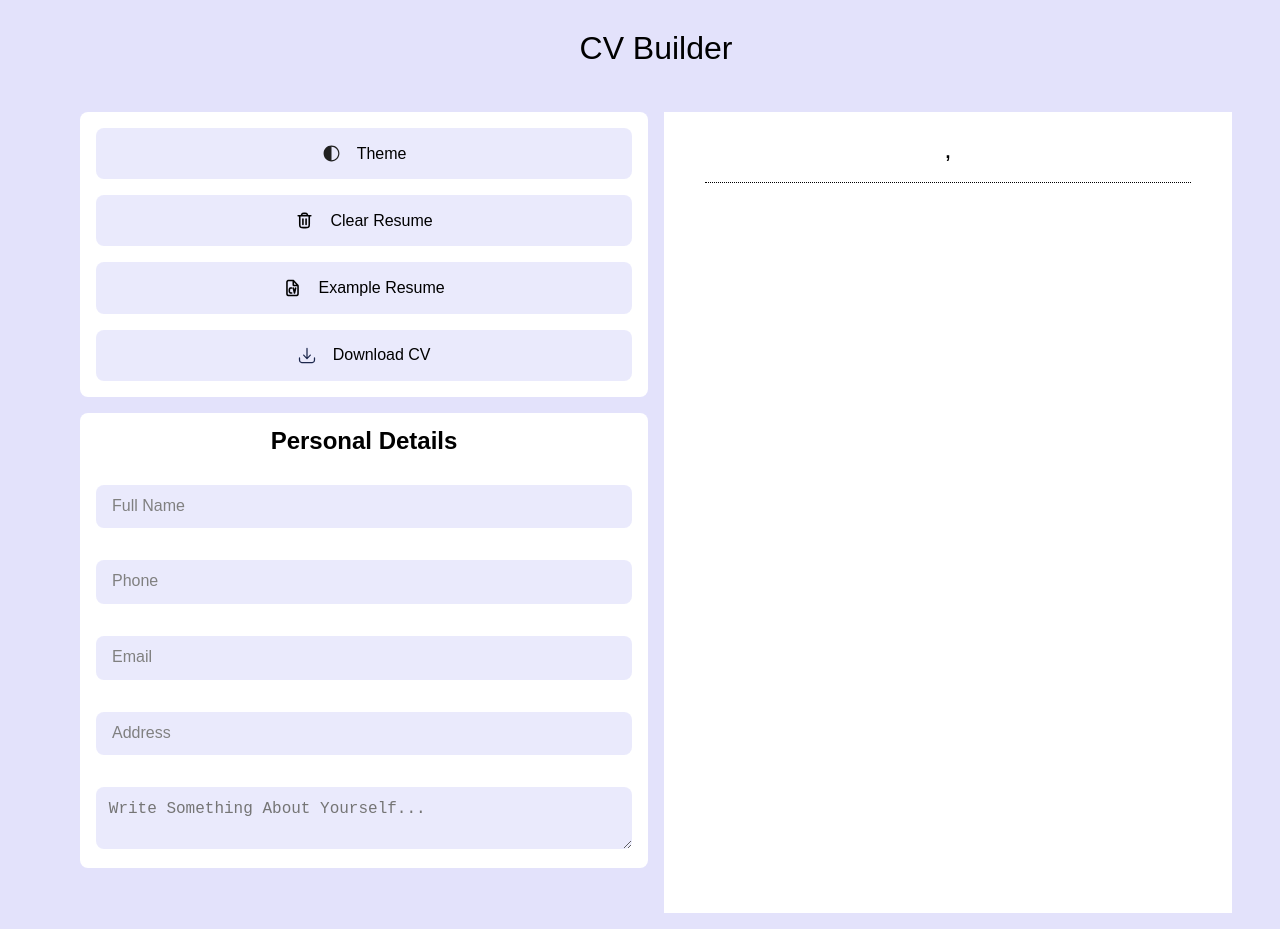
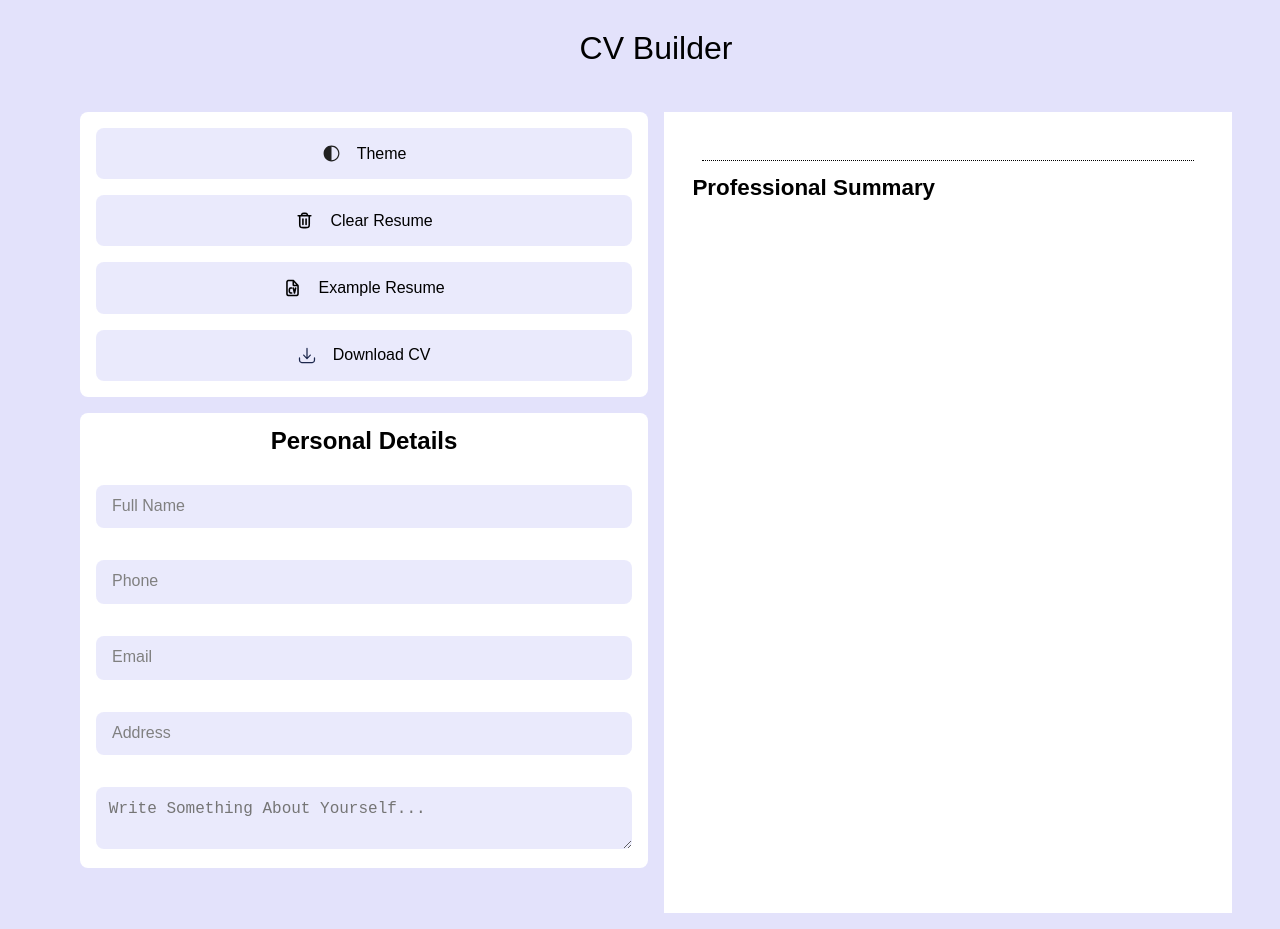
Before and after one commit to Rohan-1-3/CV-Builder, a React app: page / in a window 1280 px wide. Shown: the top 929 px of the page. Built offline with nearby package versions, Linux system fonts and the light colour scheme; the HTML template or start-up script is replaced by a standard one.

Commit message:
added summary and fixed comma in personal details

```diff
--- a/src/components/Preview.jsx
+++ b/src/components/Preview.jsx
@@ -1,13 +1,27 @@
 /* eslint-disable react/prop-types */
 import "../cssFiles/Preview.css"
 
-function Preview({details}) {
+function Preview({ details }) {
+    const { fullName, address, phone, email } = details;
+
     return (
         <div className="cv-preview">
-            <div className="cv-preview-personal">
-                <h1>{details.fullName}</h1>
-                <p>{details.address}</p>
-                <p>{details.phone}, {details.email}</p>
+            <div className="cv-container">
+                <div className="cv-preview-personal">
+                    <h1>{fullName}</h1>
+                    <p>{address}</p>
+                    {phone !== "" || email !== "" ? (
+                        <p>{phone ? phone : ''}
+                        {phone !== '' && email !== '' ? ', ' : ''}
+                        {email ? email : ''}</p>
+                    ) : (
+                        <p></p>
+                    )}
+                </div>
+                <div className="professional-summary">
+                        <h3>Professional Summary</h3>
+                        <p>{details.summary}</p>
+                </div>
             </div>
         </div>
     );
--- a/src/cssFiles/Preview.css
+++ b/src/cssFiles/Preview.css
@@ -9,24 +9,44 @@
   min-width: calc(1 * var(--size)); /* Set minimum width based on aspect ratio */
   margin: 0 auto;
   margin-bottom: 1rem;
-  text-align: center
+}
+
+.cv-container{
+  width: 90%;
+  margin: auto auto;
+  display: flex;
+  flex-direction: column;
+  gap: 1rem;
 }
 
 .cv-preview-personal{
   padding: 1rem;
   border-bottom: 1px dotted black;
-  width: 80%;
+  width: 90%;
   margin: auto;
 }
 
-.cv-preview h1{
-  font-size: 2rem;
+.cv-preview-personal h1{
+  font-size: 1.8rem;
   font-weight: bold;
-  margin: 1rem 0;
+  max-width: fit-content;
+  margin: 1rem auto;
 }
 
-.cv-preview p{
-  font-size: 1.1rem;
-  margin: .3rem;
+.cv-preview-personal p{
+  font-size: 1rem;
+  margin: .4rem auto;
   font-weight: 550;
+  max-width: fit-content;
+  max-height: fit-content;
 }
+
+.professional-summary h3{
+  font-size: 1.4rem;
+  font-weight: bold;
+}
+
+.professional-summary p{
+  margin: .5rem 3rem;
+  text-align: justify;
+}
```
